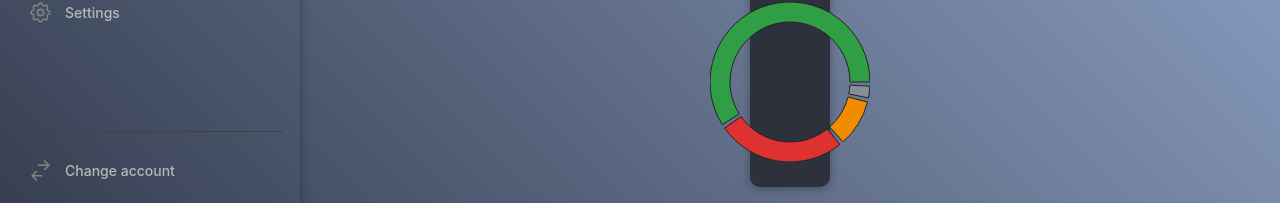
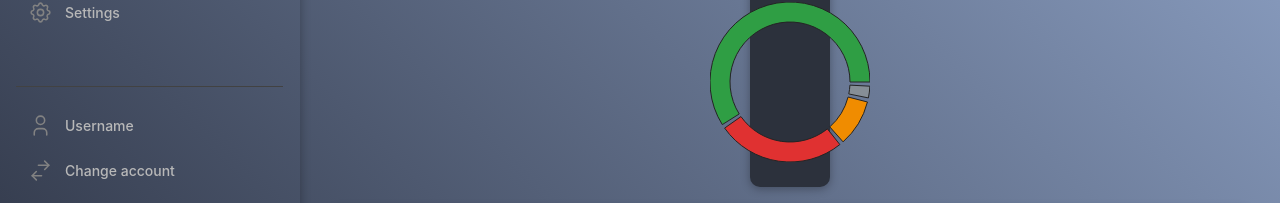
Before and after one commit to ChilimanTube/E.M.R, a Next.js app in the folder apps/web/emr/: page /dashboard/statistics in a window 1280 px wide. Shown: the part 546-749 px from the top of the page. Built offline with nearby package versions, Linux system fonts and the light colour scheme.

Commit message:
feat: Navbar routing

```diff
--- a/apps/web/emr/src/components/Navbar/Navbar.tsx
+++ b/apps/web/emr/src/components/Navbar/Navbar.tsx
@@ -15,13 +15,14 @@ import {
   IconHeartbeat,
   IconMessageCircle,
   IconUsers,
+  IconUser,
 } from '@tabler/icons-react';
 import classes from './Navbar.module.css';
 
 const data = [
   { link: '/dashboard', label: 'Dashboard', icon: IconCategory },
-  { link: '', label: 'Dispatch', icon: IconHeartRateMonitor },
-  { link: '', label: 'Teams', icon: IconUsers },
+  { link: '/dashboard/dispatch', label: 'Dispatch', icon: IconHeartRateMonitor },
+  { link: '/dashboard/teams', label: 'Teams', icon: IconUsers },
   { link: '', label: 'Emergencies', icon: IconHeartbeat },
   { link: '/dashboard/statistics', label: 'Statistics', icon: IconChartPie },
   { link: '', label: 'Chat', icon: IconMessageCircle },
@@ -64,6 +65,10 @@ export function Navbar() {
 
       <div className={classes.footer}>
         <Link href="/" className={classes.link} onClick={(event) => event.preventDefault()}>
+          <IconUser className={classes.linkIcon} stroke={1.5} />
+          <span>Username</span>
+        </Link>
+        <Link href="/" className={classes.link} onClick={(event) => event.preventDefault()}>
           <IconSwitchHorizontal className={classes.linkIcon} stroke={1.5} />
           <span>Change account</span>
         </Link>
```
